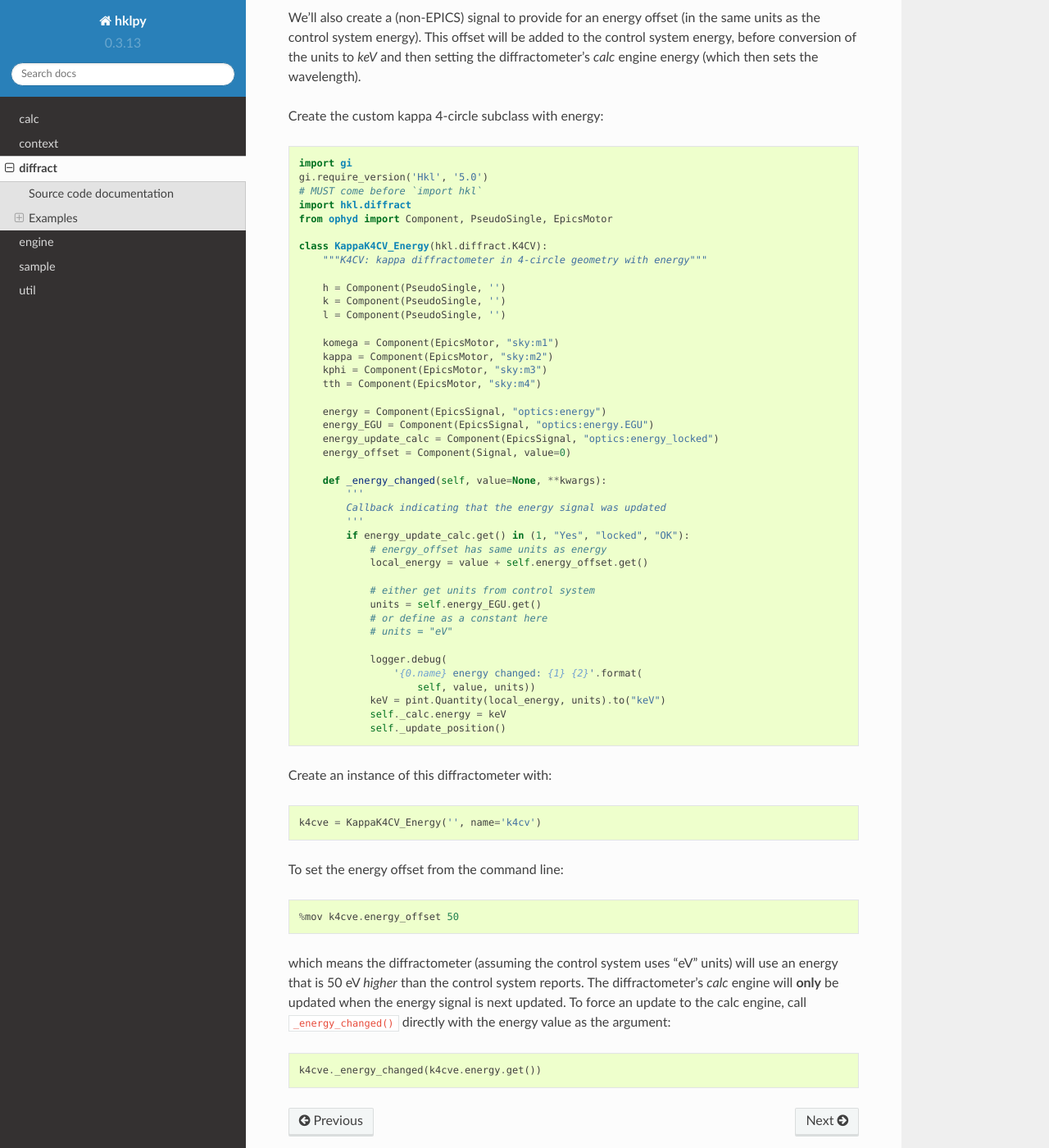
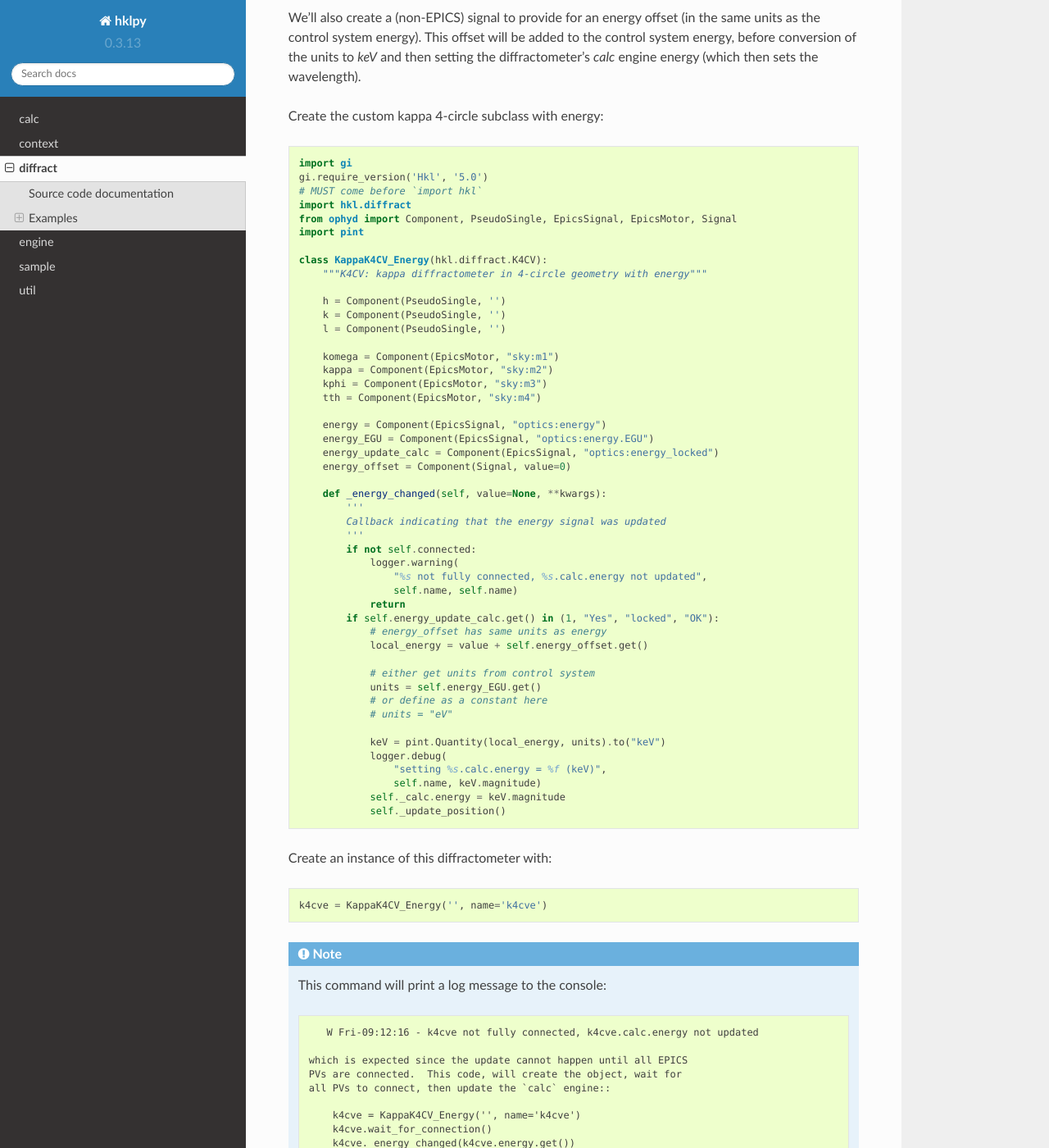
Before and after one commit to bluesky/hklpy, a Sphinx documentation site: the page built from doc/source/diffract.rst, in a window 1280 px wide and 1400 px high, scrolled down 3694 px. Shown: the whole window at 82% size. Built offline with Sphinx 7.4.7 and the Read the Docs theme 2.0.0, drawn with Linux system fonts in a browser that asks for light colours.

Commit message:
DOC #25 #26 examples tested

```diff
--- a/doc/source/diffract.rst
+++ b/doc/source/diffract.rst
@@ -186,7 +186,8 @@ Create the custom kappa 4-circle subclass with energy::
     gi.require_version('Hkl', '5.0')
     # MUST come before `import hkl`
     import hkl.diffract
-    from ophyd import Component, PseudoSingle, EpicsMotor
+    from ophyd import Component, PseudoSingle, EpicsSignal, EpicsMotor, Signal
+    import pint
 
     class KappaK4CV_Energy(hkl.diffract.K4CV):
         """K4CV: kappa diffractometer in 4-circle geometry with energy"""
@@ -209,7 +210,12 @@ Create the custom kappa 4-circle subclass with energy::
             '''
             Callback indicating that the energy signal was updated
             '''
-            if energy_update_calc.get() in (1, "Yes", "locked", "OK"):
+            if not self.connected:
+                logger.warning(
+                    "%s not fully connected, %s.calc.energy not updated",
+                    self.name, self.name)
+                return
+            if self.energy_update_calc.get() in (1, "Yes", "locked", "OK"):
                 # energy_offset has same units as energy
                 local_energy = value + self.energy_offset.get()
 
@@ -218,16 +224,30 @@ Create the custom kappa 4-circle subclass with energy::
                 # or define as a constant here
                 # units = "eV"
 
+                keV = pint.Quantity(local_energy, units).to("keV")
                 logger.debug(
-                    '{0.name} energy changed: {1} {2}'.format(
-                        self, value, units))
-                keV = pint.Quantity(local_energy, units).to("keV")
-                self._calc.energy = keV
+                    "setting %s.calc.energy = %f (keV)",
+                    self.name, keV.magnitude)
+                self._calc.energy = keV.magnitude
                 self._update_position()
 
 Create an instance of this diffractometer with::
 
-    k4cve = KappaK4CV_Energy('', name='k4cv')
+    k4cve = KappaK4CV_Energy('', name='k4cve')
+
+.. note::
+
+   This command will print a log message to the console::
+
+       W Fri-09:12:16 - k4cve not fully connected, k4cve.calc.energy not updated
+
+    which is expected since the update cannot happen until all EPICS
+    PVs are connected.  This code, will create the object, wait for
+    all PVs to connect, then update the `calc` engine::
+
+        k4cve = KappaK4CV_Energy('', name='k4cve')
+        k4cve.wait_for_connection()
+        k4cve._energy_changed(k4cve.energy.get())
 
 To set the energy offset from the command line::
 
```
